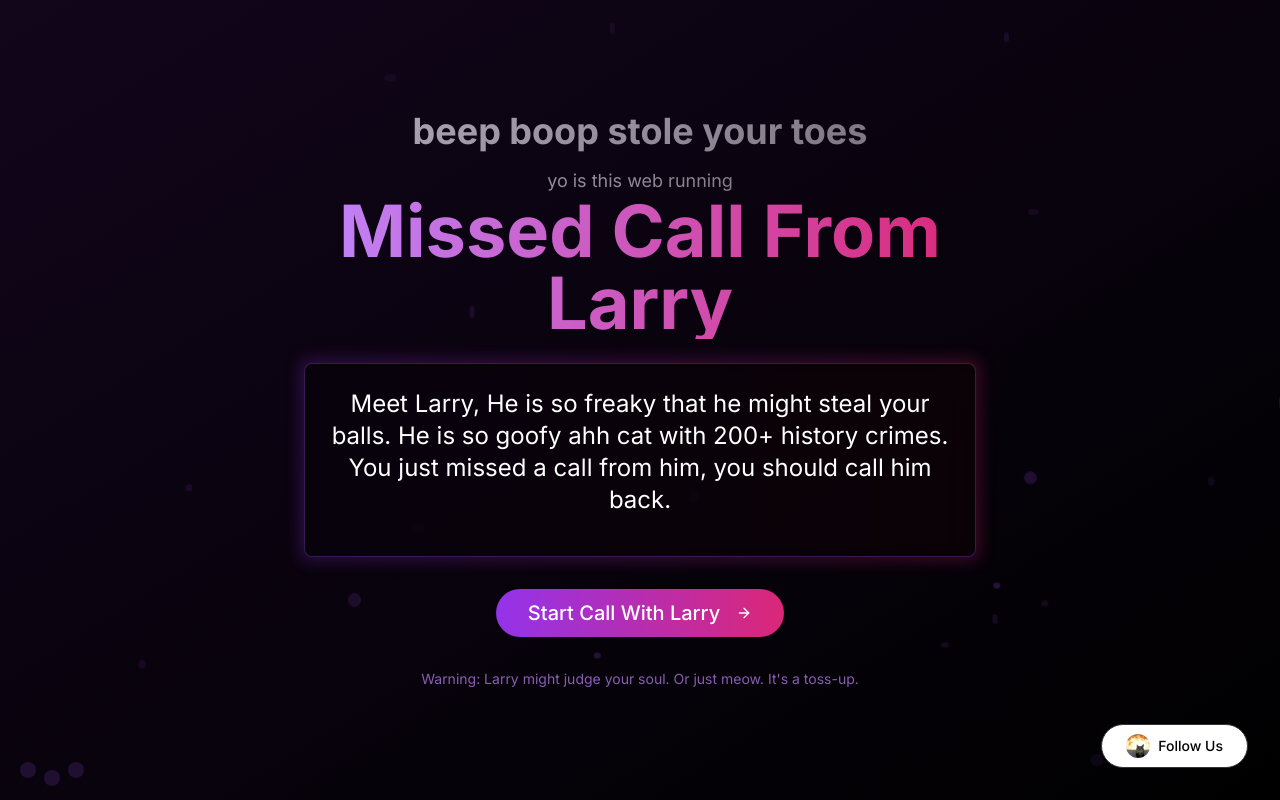
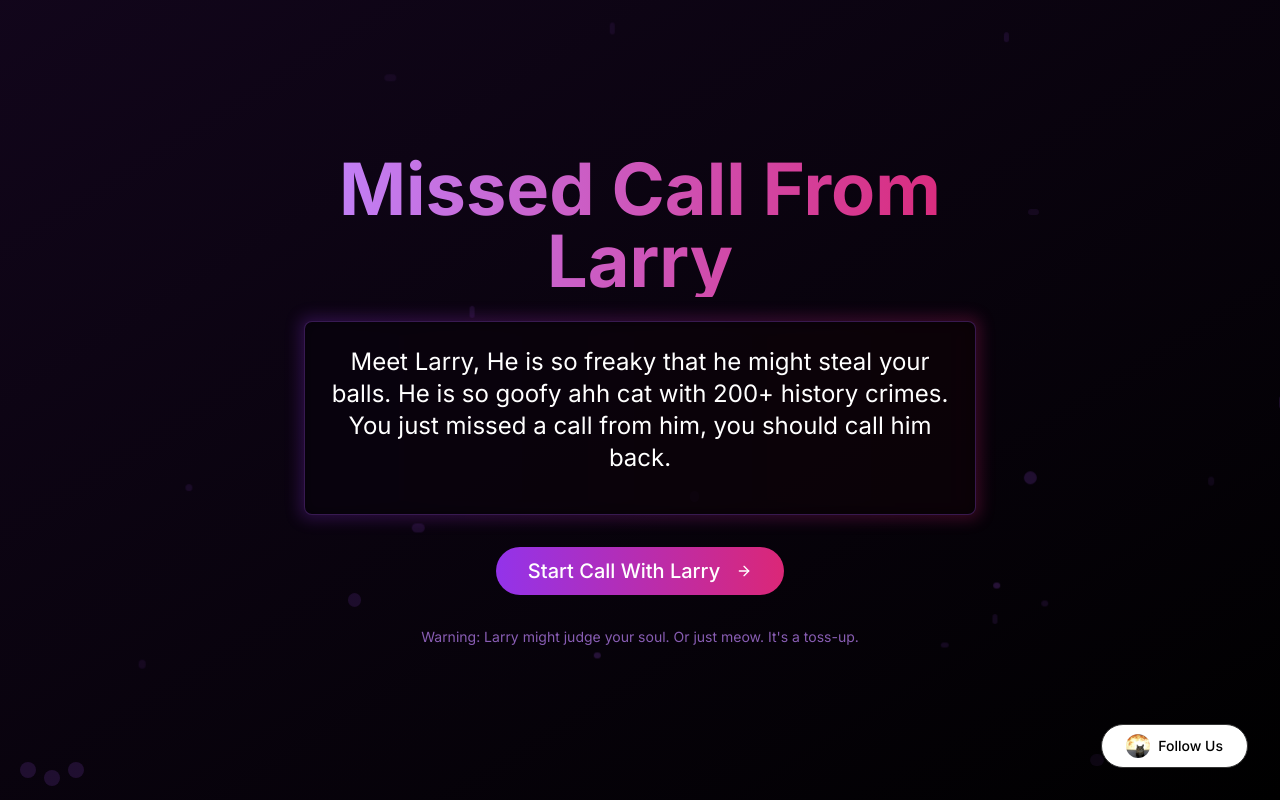
Before and after one commit to Mxliich/larrythefeakyguy, a Next.js app: page / in a window 1280 px wide. Built offline with nearby package versions, Linux system fonts and the light colour scheme.

Commit message:
Update page.tsx

```diff
--- a/app/page.tsx
+++ b/app/page.tsx
@@ -7,8 +7,7 @@ import InstagramButton from "@/components/instagram-button"
 export default function Home() {
   return (
     <main className="min-h-screen bg-black text-white flex flex-col items-center justify-center p-4 relative overflow-hidden">
-       <h1 className="text-4xl font-bold">beep boop stole your toes</h1>
-      <p className="mt-4 text-lg">yo is this web running</p>
+
       {/* Background gradient */}
       <div className="absolute inset-0 bg-gradient-to-br from-purple-900/20 to-black z-0"></div>
 
```
